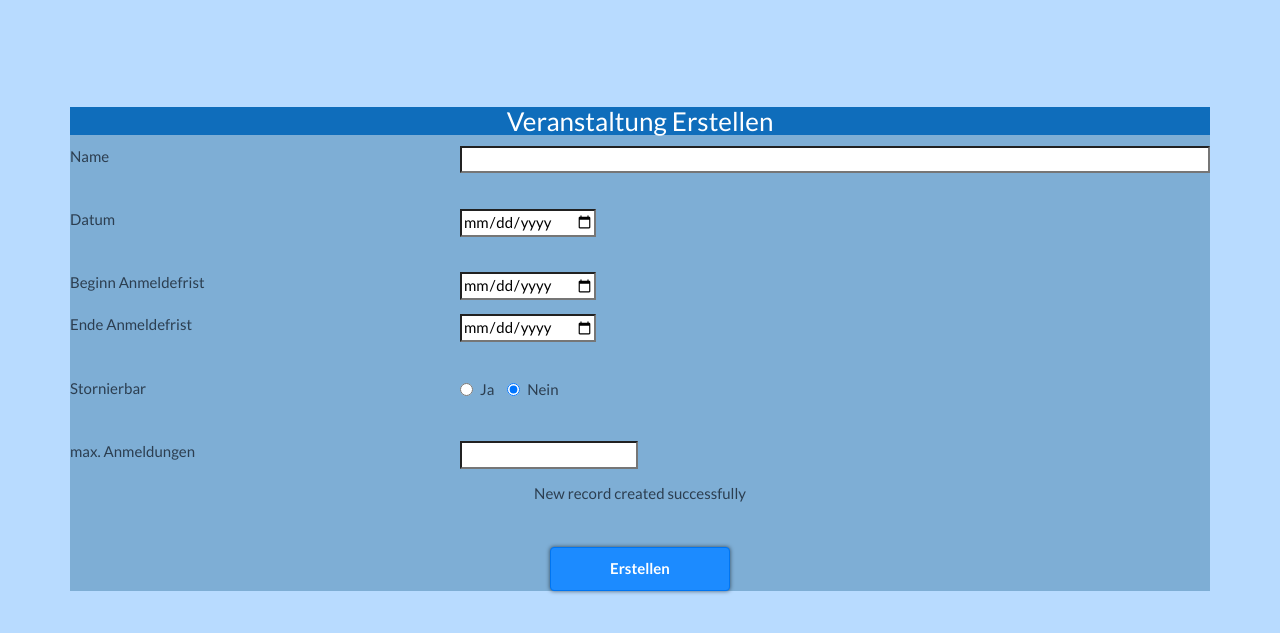
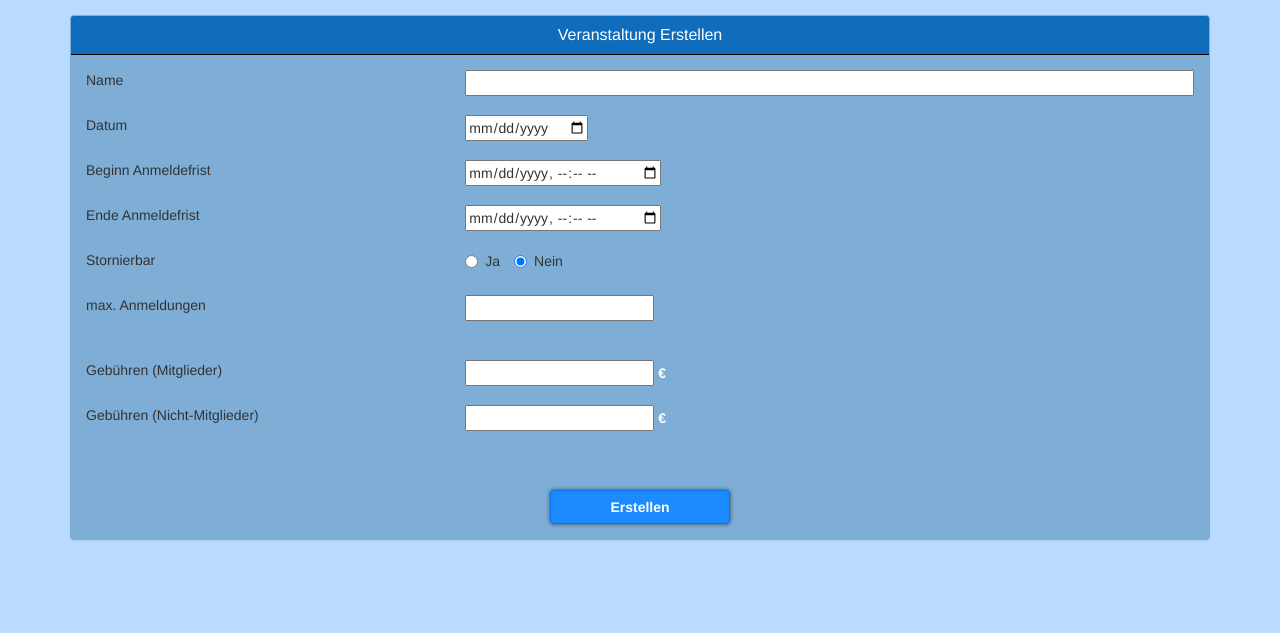
Before and after one commit to marcputz/HGOE-Konferenztool, a PHP site: page /erstellen.php in a window 1280 px wide. Shown: the top 633 px of the page. Run offline with PHP 8.4, Linux system fonts and the light colour scheme; the visitor is signed in with stand-in values (Sample User, id 1); data that the repository does not hold is empty; some libraries are stand-ins or nearby versions.

Commit message:
Version 0.2-dev03 (Marc Putz)
Changelog:
- erstellen.html zu erstellen.php umbenannt
- erstellen.php prüft, ob der User eingeloggt ist
- (Noch) Leere Hilfe Seite hinzugefügt

```diff
--- a/admin/erstellen.php
+++ b/admin/erstellen.php
@@ -1,3 +1,14 @@
+<!-- prüft ob der User eingeloggt ist -->
+<?php
+	session_start();
+	$config = include('./config.php');
+
+	if(!isset($_SESSION['user'])) {
+		header("location: login.php");
+		exit();
+	}
+?>
+
 <!DOCTYPE html>
 <html lang="en">
   <head>
@@ -5,70 +16,63 @@
 	<meta name="viewport" content="width=device-width, initial-scale=1">
     <title>HGÖ - Veranstaltung erstellen</title>
 
-    <!-- Bootstrap -->
-	<link href="assets/css/bootstrap.css" rel="stylesheet">
+	<!-- Bootstrap & jQuery -->
+	<link rel="stylesheet" href="./assets/css/bootstrap.min.css">
 	<link rel="stylesheet" href="./assets/css/hgoe.css" type="text/css">
-	<script src="http://ajax.googleapis.com/ajax/libs/jquery/1.11.0/jquery.min.js" type="text/javascript"></script>
-	<script src="https://maxcdn.bootstrapcdn.com/bootstrap/3.3.7/js/bootstrap.min.js" integrity="sha384-Tc5IQib027qvyjSMfHjOMaLkfuWVxZxUPnCJA7l2mCWNIpG9mGCD8wGNIcPD7Txa" crossorigin="anonymous"></script>
+	<script src="./assets/jquery.min.js"></script>
 
 	<!-- Custom Fonts -->
 	<link href="https://fonts.googleapis.com/css?family=Open+Sans" rel="stylesheet">
 	<link href="https://fonts.googleapis.com/css?family=Armata" rel="stylesheet">
 
 	<style>
-		.hgoe-row {
-			padding-bottom: 10px;
+		.row {
+			padding-bottom: 15px;
 		}
 	</style>
 
   </head>
 <body>
 	<div class="container">
-  <br><br><br><br>
-  <div class="row">
-  <div class="col-xs-offset-2 col-xs-12">
-  	<div class="panel panel-hgoe text-center">
+		<div class="panel panel-hgoe text-center" style="margin-top: 15px;">
 			<div class="panel-heading">
 				<h3 class="panel-title">Veranstaltung Erstellen</h3>
 			</div>
 			<div class="panel-body">
 				<div class = "table-condensed text-left">
-		<div class="row hgoe-row">
+					<div class="row">
 						<div class="col-xs-4">
 							<p>Name</p>
 						</div>
 						<div class="col-xs-8">
-				<input type="text" id="ve_name" style="width:100%">
+							<input type="text" id="nameTF" style="width:100%">
 						</div>
 					</div>
-		<br>
- 		<div class="row hgoe-row">
+					<div class="row">
 						<div class="col-xs-4">
 							<p>Datum</p>
 						</div>
 						<div class="col-xs-8">
-				<input type="date" id ="ve_date">
+							<input type="date" id ="datumTF">
 						</div>
 					</div>
-		<br>
-		<div class="row hgoe-row">
+					<div class="row">
 						<div class="col-xs-4">
 							<p>Beginn Anmeldefrist</p>
 						</div>
 						<div class="col-xs-8">
-				<input type="date" id ="ve_frist_start">
+							<input type="datetime-local" id ="beginnAnmeldefristTF">
 						</div>
 					</div>
-		<div class="row hgoe-row">
+					<div class="row">
 						<div class="col-xs-4">
 							<p>Ende Anmeldefrist</p>
 						</div>
 						<div class="col-xs-8">
-				<input type="date" id ="ve_frist_end">
+							<input type="datetime-local" id ="endeAnmeldefristTF">
 						</div>
 					</div>
-		<br>
-		<div class="row hgoe-row">
+					<div class="row">
 						<div class="col-xs-4">
 							<p>Stornierbar</p>
 						</div>
@@ -81,109 +85,74 @@
 							</label>
 						</div>
 					</div>
-		<div class="row hgoe-row" style="display: none" id = "ve_stor">
+					<div class="row" style="display: none" id = "ve_stor">
 						<div class="col-xs-4">
 							<p>Ende Stornierungsfrist</p>
 						</div>
 						<div class="col-xs-8">
-				<input type="date" id ="ve_stor_date">
+							<input type="date" id ="stornierungsfristTF">
 						</div>
 					</div>
-		<!--<br id="br1" style="visibility: hidden">-->
-		<!--<div id = "br1" style="display: none">
-			<br>
-		</div>-->
-		<br>
-		<div class="row hgoe-row">
+					<div class="row">
 						<div class="col-xs-4">
 							<p>max. Anmeldungen</p>
 						</div>
 						<div class="col-xs-8">
-				<input type = "number" id="ve_maxanm">
+							<input type = "number" id="maxAnmeldungenTF">
+						</div>
+					</div>
+					<br>
+					<div class="row">
+						<div class="col-xs-4">
+							<p>Gebühren (Mitglieder)</p>
+						</div>
+						<div class="col-xs-8">
+							<input type = "number" id="gebuehren_mitgliederTF"> <b style="color: white;">€</b>
+						</div>
+					</div>
+					<div class="row">
+						<div class="col-xs-4">
+							<p>Gebühren (Nicht-Mitglieder)</p>
+						</div>
+						<div class="col-xs-8">
+							<input type = "number" id="gebuehren_nichtmitgliederTF"> <b style="color: white;">€</b>
+						</div>
+					</div>
+				</div>
+				<br><br>
+				<button id="ve_btn" class="btn btn-hgoe" onclick="executeCreateScript()" style="width: 180px;">Erstellen</button>
 			</div>
 		</div>
 	</div>
 
-		<?php
-		  	$testserver = true;
-			$servername = "websql06.sprit.org";
-			$username = "hgoe";
-			$password = "hgvfz54RFG";
-		  	$dbname = "hgoe_17";
-		  	if($testserver == true){
-				$servername = "db.marcputz.at";
+  <script type="text/javascript">
+	function executeCreateScript() {
+		var name = document.getElementById("nameTF").value;
+		var datum = document.getElementById("datumTF").value;
+		var beginnAnmeldefrist = document.getElementById("beginnAnmeldefristTF").value;
+		var endeAnmeldefrist = document.getElementById("endeAnmeldefristTF").value;
+		var stornierungsfrist = document.getElementById("stornierungsfristTF").value;
+		var maxAnmeldungen = document.getElementById("maxAnmeldungenTF").value;
+		var gebuehren_mitglieder = document.getElementById("gebuehren_mitgliederTF").value;
+		var gebuehren_nichtmitglieder = document.getElementById("gebuehren_nichtmitgliederTF").value;
+
+		if(name.length > 0 && datum.length > 0 && beginnAnmeldefrist.length > 0 && endeAnmeldefrist.length > 0 && gebuehren_mitglieder.length > 0 && gebuehren_nichtmitglieder.length > 0) {
+			var url = 'script_veranstaltung_erstellen.php?name=' + name + '&datum=' + datum + "&beginnFrist=" + beginnAnmeldefrist + "&endeFrist=" + endeAnmeldefrist + "&geb-mitglieder=" + gebuehren_mitglieder + "&geb-nichtmitglieder=" + gebuehren_nichtmitglieder;
+
+			if(stornierungsfrist.length > 0) {
+				url = url + "&stornierungsfrist=" + stornierungsfrist;
 			}
-			// Create connection
-			$conn = new mysqli($servername, $username, $password, $dbname);
-
-			// Check connection
-			if ($conn->connect_error) {
-				die("Connection failed: " . $conn->connect_error);
+			if(maxAnmeldungen.length > 0) {
+				url = url + "&maxAnmeldungen=" + maxAnmeldungen;
 			}
 
-		  	$sql = "INSERT INTO hgoe_konferenzen (Name, datum, beginnanmeldefrist, endeanmeldefrist)
-				VALUES ('Test', '2000-01-01', '2000-01-01 00:00:00', '2000-01-01 11:59:00')";
-
-		  	if ($conn->query($sql) === TRUE) {
-				echo "New record created successfully";
+			window.location = url;
 		} else {
-				echo "Error: " . $sql . "<br>" . $conn->error;
+			alert('Bitte geben Sie alle Pflichtfelder an!');
+		}
 	}
 
-			$conn->close();
-		  ?>
-
-  			<!--<tbody>
-
-    			<tr>
-   				  <td>Datum<br><br></td>
-      			  <td><input type="date" id ="ve_date"><br><br></td>
-    			</tr>
-    			<tr>
-   				  <td>Beginn Anmeldefrist</td>
-      			  <td><input type="date" id ="ve_frist_start"></td>
-    			</tr>
-    			<tr>
-   				  <td>Ende Anmeldefrist<br><br></td>
-      			  <td><input type="date" id ="ve_frist_end"><br><br></td>
-    			</tr>
-    			<tr>
-    				<td>Stornierbar</td>
-   				  <td>
-    					<label class="radio-inline">
-    						<input type="radio" name="optradio" id = "ve_opt_ja" onClick="setVisible()">Ja
-    					</label>
-   					<label class="radio-inline">
-    						<input type="radio" name = "optradio" id = "ve_opt_nein" checked onClick="setVisible()">Nein
-   					  </label>
-   					  <!-- <input type="checkbox" onClick="setVisible()" id="test" name="test"> -->
-    				<!--</td>
-    			</tr>
-    			<tr style="display: none" id = "ve_stor">
-    				<td>Ende Stornierungsfrist</td>
-      			  	<td><input type="date" id ="ve_stor_date"></td>
-    			</tr>
-    			<tr>
-    				<td><br><br>max. Anmeldungen</td>
-    				<td><br><br><input type = "number" id="ve_maxanm"></td>
-    			</tr>
-
-  			</tbody>
-</table> -->
-  	<br><br><br>
-	  <button id="ve_btn" class="btn btn-hgoe" style="width: 180px;" onClick="test()">Erstellen</button>
- 	  </div>
-  	  <!-- <div class="panel-footer" >
-		  <a class="text-success" id="ve_footer"></a> </div>
-  	  </div> -->
-  	  </div>
-	  </div>
-	  </div>
-	  </div>
-
-  <script>
-
-	function doButton(){
+	function doButton() {
 		//var v = Document.getElementById("ve_footer");
 		Document.getElementById("ve_btn").class="btn btn-success";
 	}
@@ -210,11 +179,7 @@
 
   </script>
 
-  <script>
-		function test(){
-			alert("Veranstaltung erfolgreich erstellt!");
-		}
-  </script>
+
 
   </body>
 </html>
--- a/admin/start.php
+++ b/admin/start.php
@@ -53,7 +53,7 @@
 					Willkommen!</h1>
 				</div>
 				<div class="col-sm-6 text-right hidden-xs" style="height: 70px;">
-					<a class="btn-hgoe btn" style="color: white; margin-top:15px; width: 225px;" href="./erstellen.html">Neue Veranstaltung erstellen</a>
+					<a class="btn-hgoe btn" style="color: white; margin-top:15px; width: 225px;" href="erstellen.php">Neue Veranstaltung erstellen</a>
 					<a class="btn btn-hgoe-red" style="margin-top: 15px; margin-left: 20px;" href="./logout.php">Ausloggen</a>
 				</div>
 
@@ -63,7 +63,7 @@
 					Willkommen!</h1>
 				</div>
 				<div class="col-xs-12 text-center hidden-sm hidden-md hidden-lg hidden-xl" style="height: 50px;">
-					<a class="btn-hgoe btn" style="color: white; width: 300px;" href="./erstellen.html">Neue Veranstaltung erstellen</a>
+					<a class="btn-hgoe btn" style="color: white; width: 300px;" href="erstellen.php">Neue Veranstaltung erstellen</a>
 				</div>
 			</div>
 
```
Also changed, not shown: admin/erstellen.html (deleted, +0 -228 lines), hilfe.php (added, +10 -0 lines). Lines whose indentation alone changed are shown as unchanged.
